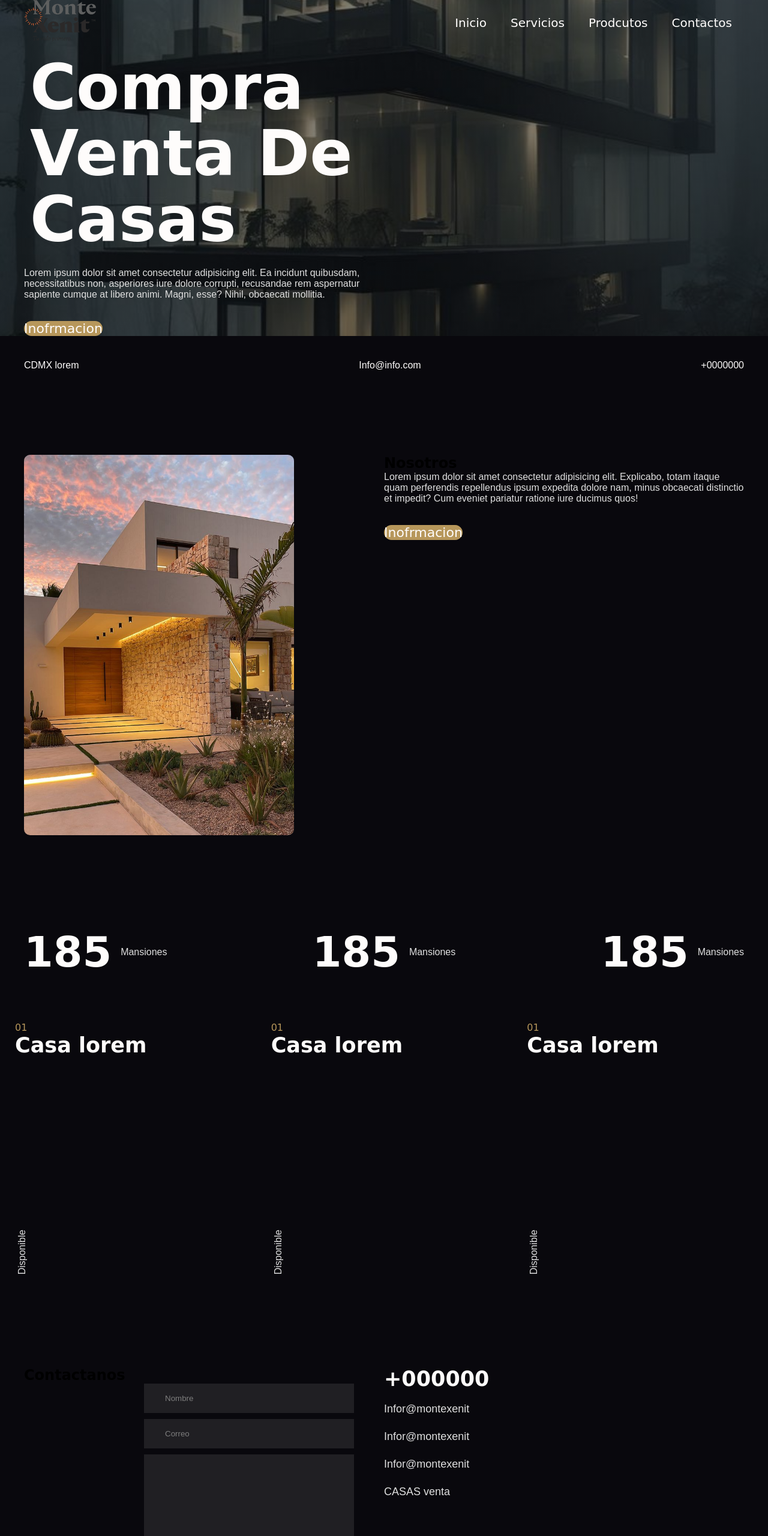
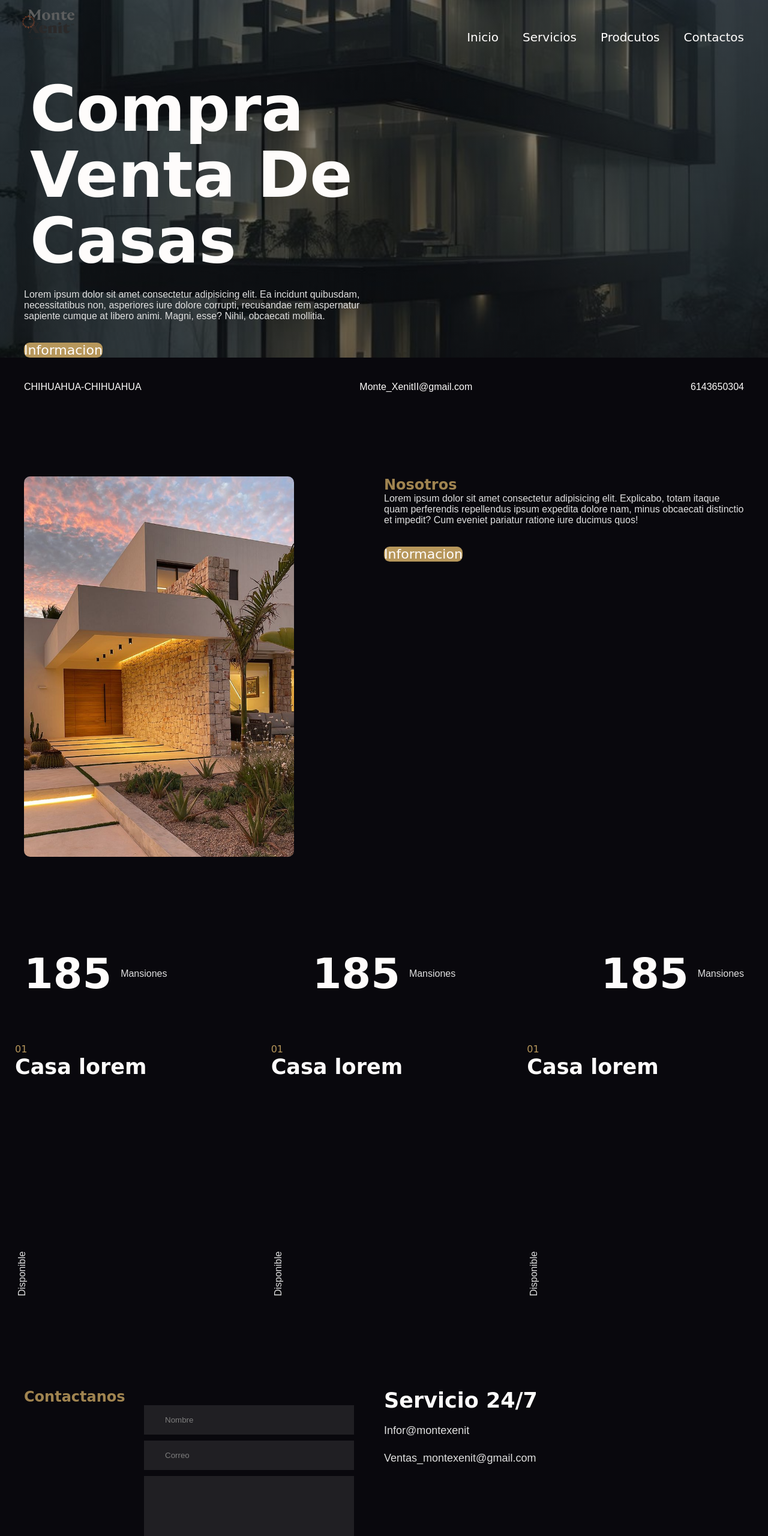
Before and after one commit to AlonsoVA/Integradora-Montexenit, a plain HTML site: page View-Casas/Vista-Casas.html in a window 1280 px wide. Shown: the top 2560 px of the page at 60% size. Drawn offline with Linux system fonts and the light colour scheme; a web font is replaced by a local one.

Commit message:
segundo avance, el logo bien colocado

```diff
--- a/View-Casas/Diseño-Vistas.css
+++ b/View-Casas/Diseño-Vistas.css
@@ -27,30 +27,30 @@ p{
         url(img/descargar\ \(2\).jpg);
     min-height: 70vh;
     display: flex;
-    align-items: flex-end;
     background-position: center;
     background-repeat: no-repeat;
     background-size: cover;
     min-height: 70vh;
     display: flex;
+    flex-direction: column; /* Asegura que el contenido se apile verticalmente */
 }
 .menu{
     position: absolute;
-    top: 0;
-    left: 0;
+    top: 20px;
     right: 0;
     display: flex;
     align-items: center; /* Alinea verticalmente el contenido */
     justify-content: space-between; /* Distribuye el logo a la izquierda y el menú a la derecha */
+    padding: 10px 20px; /* Un poco de espacio en los bordes superior e izquierdo */
 }
 
 .logo{
-    color: #FFFDFC;
-    font-size: 25px;
-    margin-right: auto; /* Empuja el logo hacia el lado izquierdo */
+  margin-left: 10px;
+  padding-left: 10px;
 }
 .Logito {
-    max-width: 120px; /* Ajusta el tamaño del logo si es necesario */
+    max-width: 120px; /* Tamaño de la imagen */
+    padding: 16px;
 }
 
 .menu .navbar ul li{
@@ -75,6 +75,7 @@ p{
 
 .menu-icono{
     width: 25px;
+    cursor: pointer;
 }
 
 .menu label{
@@ -82,8 +83,16 @@ p{
     display: none;
 }
 
+.header-content{
+    margin-top: 30px;
+}
+
 .header-txt{
     width: 50%;
+    margin-top: auto;
+}
+.header-txt a{
+    border-radius: 9.5px;
 }
 
 .header-txt h1{
@@ -130,6 +139,9 @@ p{
 .about-txt{
     width: 50%;
 }
+.about-txt a{
+    border-radius: 9.5px;
+}
 
 .about-img{
     width: 50%;
@@ -142,8 +154,10 @@ p{
 
 .h2{
     font-size: 70px;
-    color: #FEFCFB;
     margin-bottom: 15px;
+}
+.about-txt h2{
+    color: #a08450;
 }
 
 .about-txt p{
@@ -251,6 +265,10 @@ p{
     display: flex;
 }
 
+.footer-form h2{
+    color: #a08450;
+}
+
 .footer-form{
     width: 50%;
 }
@@ -314,6 +332,11 @@ form{
 .Compras{
     padding: 10px;
     padding-block: 10px;
+}
+
+.submit1{
+    border-radius: 7px;
+    background-color: #86724c;
 }
 
 @media(max-width:991px){
--- a/View-Casas/Vista-Casas.html
+++ b/View-Casas/Vista-Casas.html
@@ -8,10 +8,13 @@
     <body>
         <header class="header">
 
-            <div class="menu container">
+            <div>
                 <a href="Home/Index.html" class="logo">
                     <img src="img/monte-xenit-logo.png" alt="Logo" class="Logito">
                 </a>
+            </div>
+
+            <div class="menu container">
                 <input type="checkbox" id="menu"/>
                 <label for="menu">
                     <img src="#" class="menu-icono" alt="">
@@ -34,15 +37,15 @@
                         necessitatibus non, asperiores iure dolore corrupti, recusandae rem aspernatur sapiente cumque
                         at libero animi. Magni, esse? Nihil, obcaecati mollitia.
                     </p>
-                    <a href="#" class="btn-1">Inofrmacion</a>
+                    <a href="#" class="btn-1">Informacion</a>
                 </div>
             </div>
         </header>
 
         <section class="direction container">
-            <p>CDMX lorem</p>
-            <p>Info@info.com</p>
-            <p>+0000000</p>
+            <p>CHIHUAHUA-CHIHUAHUA</p>
+            <p>Monte_XenitII@gmail.com</p>
+            <p>6143650304</p>
         </section>
 
         <section class="about container">
@@ -55,7 +58,7 @@
                     itaque quam perferendis repellendus ipsum expedita dolore nam, minus obcaecati distinctio et impedit?
                     Cum eveniet pariatur ratione iure ducimus quos!
                 </p>
-                <a href="#" class="btn-1">Inofrmacion</a>
+                <a href="#" class="btn-1">Informacion</a>
             </div>
         </section>
 
@@ -106,16 +109,14 @@
                         <input class="campo" type="text" placeholder="Nombre">
                         <input class="campo" type="email" placeholder="Correo">
                         <textarea class="campo" cols="30" rows="10"></textarea>
-                        <input type="submit" value="enviar" type="submit">
+                        <input type="submit" value="enviar" type="submit" class="submit1">
                     </form>
                 </div>
 
                 <div class="footer-txt">
-                    <h3>+000000</h3>
+                    <h3>Servicio 24/7</h3>
                     <p>Infor@montexenit</p>
-                    <p>Infor@montexenit</p>
-                    <p>Infor@montexenit</p>
-                    <p>CASAS venta</p>
+                    <p>Ventas_montexenit@gmail.com</p>
                 </div>
 
             </div>
```
